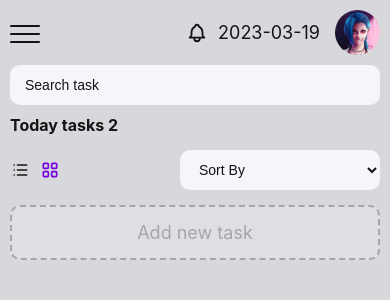
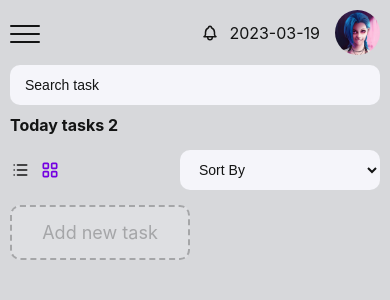
Before and after one commit to Aonik10/todo-app, a React (Create React App) app: page /today in a window 390 px wide. Shown: the top 300 px of the page. Built offline with nearby package versions, Linux system fonts and the light colour scheme.

Commit message:
adjustment responsive

```diff
--- a/src/App.css
+++ b/src/App.css
@@ -421,7 +421,7 @@ a > div {
 	width: 100%;
 	backdrop-filter: blur(2px);
 	color: var(--font-color);
-	z-index: 1;
+	z-index: 2;
 }
 
 .modal-section {
@@ -623,14 +623,22 @@ a > div {
 		justify-content: space-between;
 	}
 
+	.task-topper > button > img {
+		width: 18px;
+		height: 18px;
+	}
+
+	.topper-date {
+		font-size: 16px;
+	}
+
 	.hamburger-btn-task-filter {
 		margin-right: auto;
 	}
 
 	.topper-search-bar {
 		order: 1;
-		min-width: 320px;
-		width: auto;
+		width: 400px;
 		display: flex
 	}
 
@@ -663,8 +671,9 @@ a > div {
 	}
 
 	.all-task-cards-grid {
-		grid-template-columns: repeat(auto-fit, minmax(140px, 1fr));
+		grid-template-columns: repeat(2, minmax(160px, 1fr));
 		column-gap: 10px;
+		row-gap: 10px;
 	}
 
 	.task-description-date {
@@ -715,6 +724,7 @@ a > div {
 
 	.tasks-form > label > .form-text-input {
 		min-width: auto;
+		width: 240px;
 		padding: 10px;
 		margin: 10px 0;
 	}
@@ -737,3 +747,11 @@ a > div {
 	}
 
 }
+
+@media only screen and (max-width: 575px) {
+
+	.topper-search-bar {
+		width: 300px;
+	}
+
+}
```
